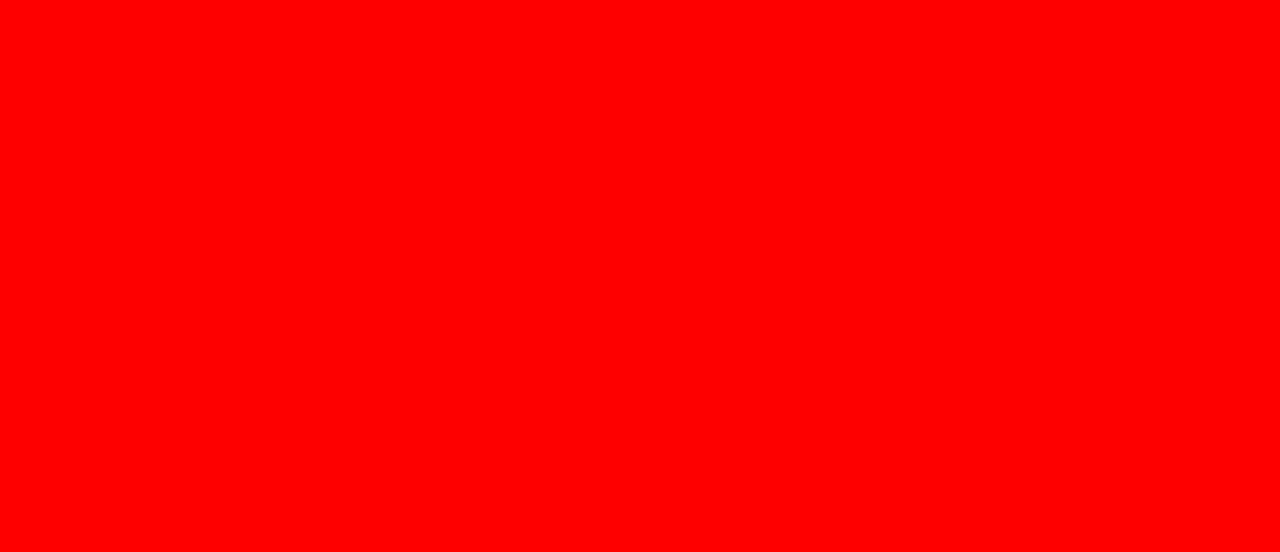
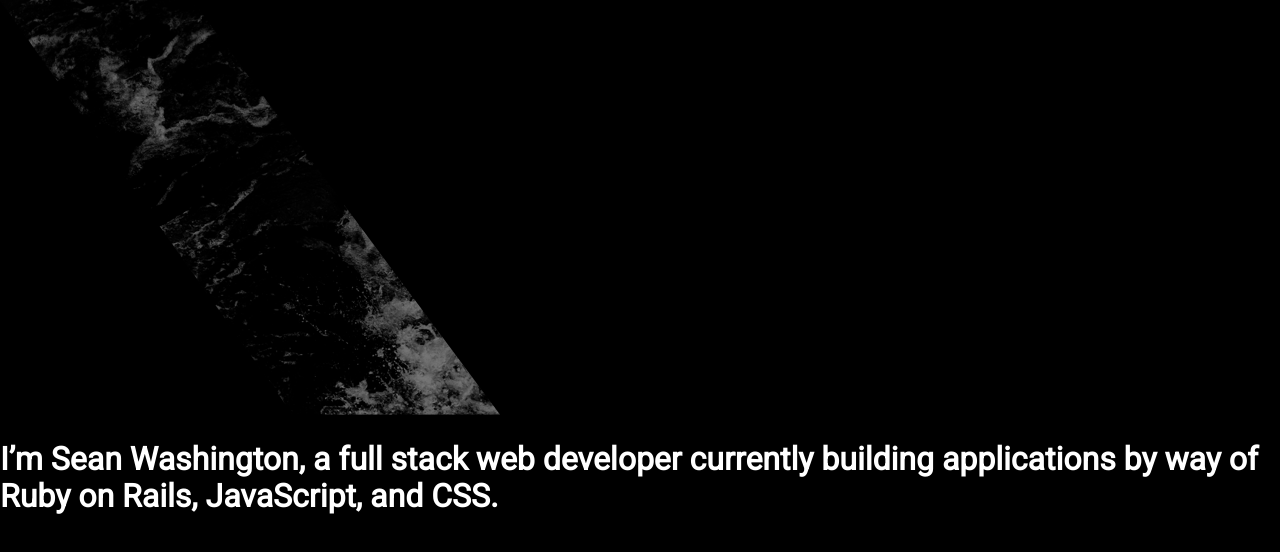
Before and after one commit to ShaRay/sean-portfolio, a plain HTML site: page index.html in a window 1280 px wide. Drawn offline with nearby package versions, Linux system fonts and the light colour scheme.

Commit message:
added bitmap, fonts

```diff
--- a/assets/css/styles.css
+++ b/assets/css/styles.css
@@ -1,3 +1,3 @@
 body {
-    background-color: red;
+  font-family: 'Roboto', sans-serif;
 }
--- a/index.html
+++ b/index.html
@@ -4,10 +4,14 @@
     <meta charset="utf-8">
       <meta name ="viewport" content="width=device-width, initial-scale=1">
       <link rel="stylesheet" href="https://unpkg.com/tachyons@4.4.1/css/tachyons.min.css"/>
+      <link href="https://fonts.googleapis.com/css?family=Inconsolata:700|Roboto" rel="stylesheet">
       <link rel="stylesheet" href="/assets/css/styles.css"/>
   </head>
   <body>
-      <header class="bg-black">
+      <header class="bg-black cover vh-100 w-100">
+        <img src="assets/images/hero-bitmap.png" >/
+        <h1 class="f-headline-1 white">I’m Sean Washington, a full stack web developer currently building applications by way of Ruby on Rails, JavaScript, and CSS.</h1>
+
 
       </header>
 
```
Also changed, not shown: assets/images/Mask.png (added), assets/images/Mask.svg (added), assets/images/hero-bitmap.png (added), 1 other file.
